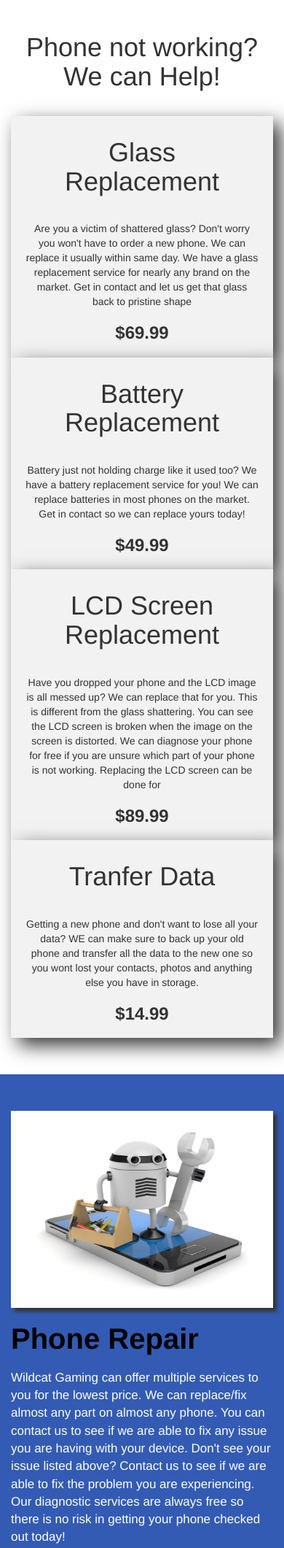
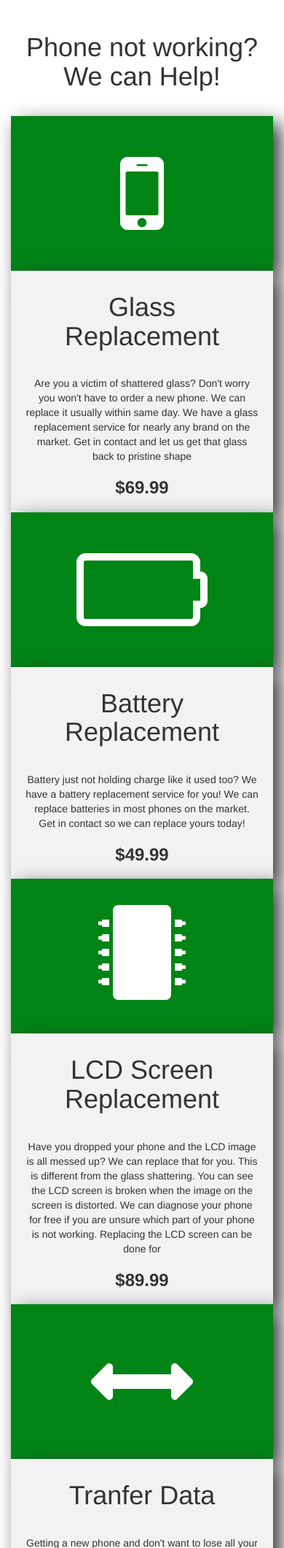
Before and after one commit to ParkerH96/Bode-Boyz, a PHP site: page /phone-repair.html in a window 390 px wide. Shown: the part 62-2183 px from the top of the page at 73% size. Run offline with PHP 8.4, Linux system fonts and the light colour scheme; some libraries are stand-ins or nearby versions.

Commit message:
phone repair

```diff
--- a/css/main.css
+++ b/css/main.css
@@ -490,6 +490,7 @@ input[type=text]:focus, select:focus, textarea:focus {
 .carousel-inner .carousel-item-left{
   transform: translateX(0);
 }
+
 /* =================================================
                 About Page STYLE
 ================================================== */
--- a/phone-repair.html
+++ b/phone-repair.html
@@ -52,8 +52,11 @@
             <h1>Phone not working? We can Help!</h1>
           </div>
         </div>
-        <div class="row">
+        <div class="row package-row">
           <div class="col-md-3">
+            <div class="icon-box basic-icon-box">
+              <i class="fa fa-mobile" aria-hidden="true"></i>
+            </div>
             <div class="package-box">
               <h1>Glass Replacement</h1>
               <p>Are you a victim of shattered glass? Don't worry you won't have to order a new phone. We can
@@ -63,6 +66,9 @@
             </div>
           </div>
           <div class="col-md-3">
+            <div class="icon-box basic-icon-box">
+              <i class="fa fa-battery-empty" aria-hidden="true"></i>
+            </div>
             <div class="package-box">
               <h1>Battery Replacement</h1>
               <p>Battery just not holding charge like it used too? We have a battery replacement service for you!
@@ -71,6 +77,9 @@
             </div>
           </div>
           <div class="col-md-3">
+            <div class="icon-box basic-icon-box">
+              <i class="fa fa-microchip" aria-hidden="true"></i>
+            </div>
             <div class="package-box">
               <h1>LCD Screen Replacement</h1>
               <p>Have you dropped your phone and the LCD image is all messed up? We can replace that for you. This
@@ -81,6 +90,9 @@
             </div>
           </div>
           <div class="col-md-3">
+            <div class="icon-box basic-icon-box">
+              <i class="fa fa-arrows-h" aria-hidden="true"></i>
+            </div>
             <div class="package-box">
               <h1>Tranfer Data</h1>
               <p>Getting a new phone and don't want to lose all your data? WE can make sure to back up your
```
Also changed, not shown: store.html (+15 -3 lines).
